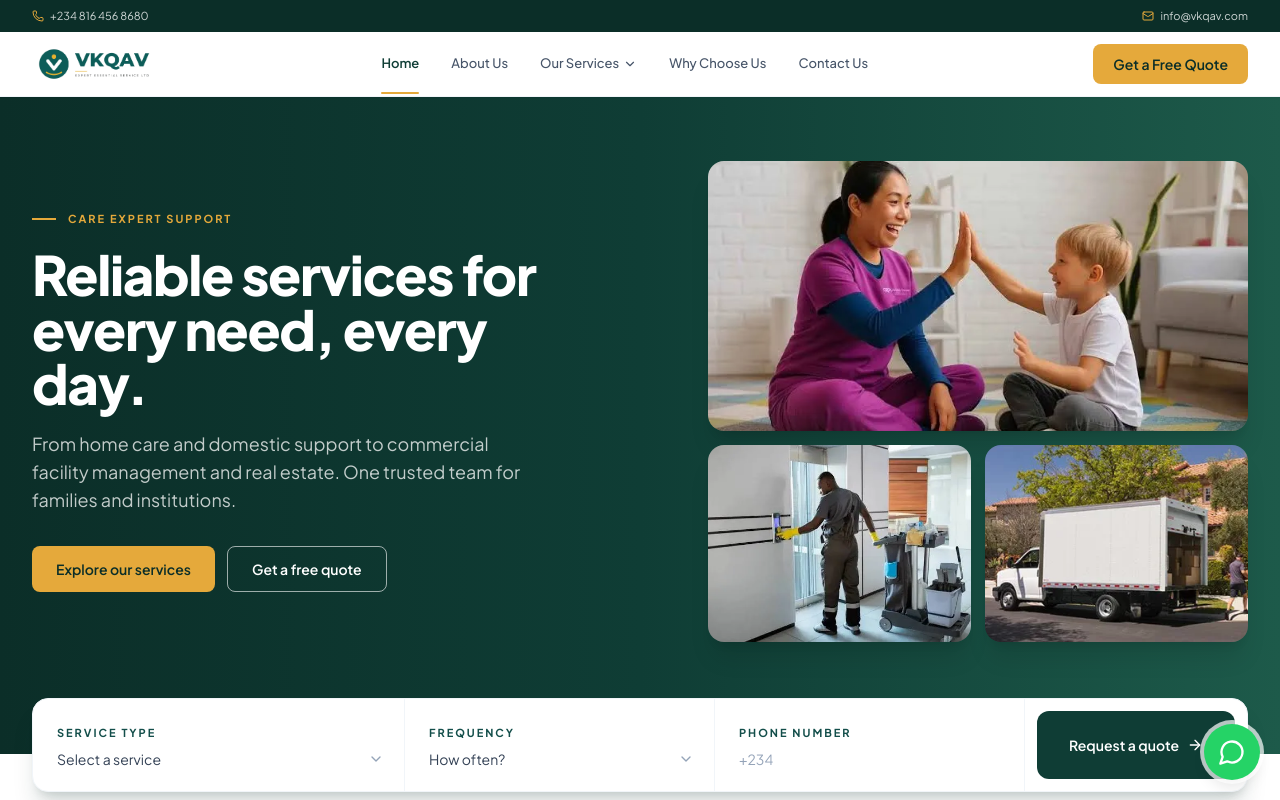
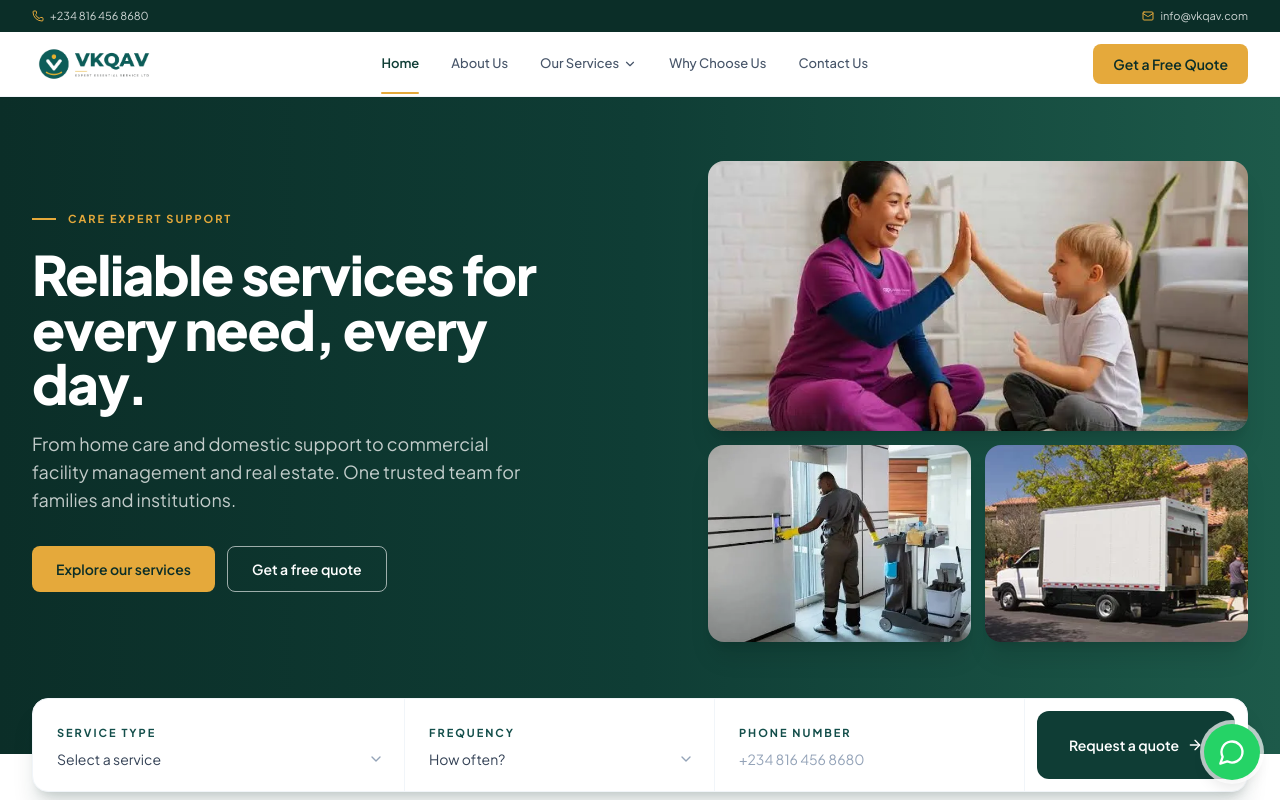
Before and after one commit to 01TGMA/VKQAV, a React (Vite) app: page / in a window 1280 px wide. Shown: the top 800 px of the page. Built offline with nearby package versions, Linux system fonts and the light colour scheme.

Commit message:
Added real company number

```diff
--- a/src/pages/Home.jsx
+++ b/src/pages/Home.jsx
@@ -61,7 +61,7 @@ function QuickRequest() {
         <input
           type="tel"
           autoComplete="tel"
-          placeholder="+234"
+          placeholder="+234 816 456 8680"
           value={phone}
           onChange={(e) => setPhone(e.target.value)}
           className={`${fieldClass} mt-1.5`}
```
